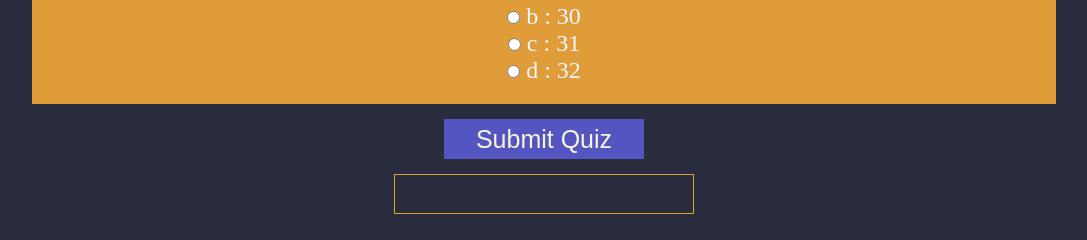
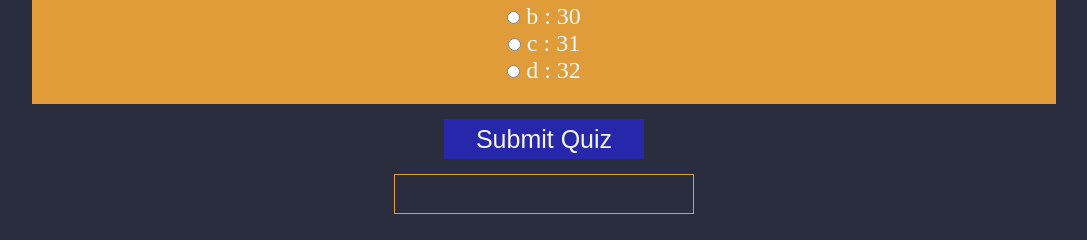
Before and after one commit to Hansh-1484519/Quiz_master, a plain HTML site: page index.html in a window 1280 px wide. Shown: the part 560-800 px from the top of the page, without its empty margins (96-1183 px from the left). Drawn offline with Linux system fonts and the light colour scheme.

Commit message:
finished styling

```diff
--- a/style.css
+++ b/style.css
@@ -28,7 +28,7 @@ body{
 button{
     font-size: 25px;
     color :beige;
-    background-color: rgb(85, 85, 194);
+    background-color: rgb(39, 39, 172);
     height : 40px;
     width : 200px;
     border: none;
@@ -42,6 +42,9 @@ button{
     text-align: center;
     font-size: 20px;
 }
+button:hover{
+    background-color: rgb(7, 7, 85); ;
+}
 #result:hover{
     color :rgb(37, 38, 39);
     background-color: rgb(253, 253, 253);
```
